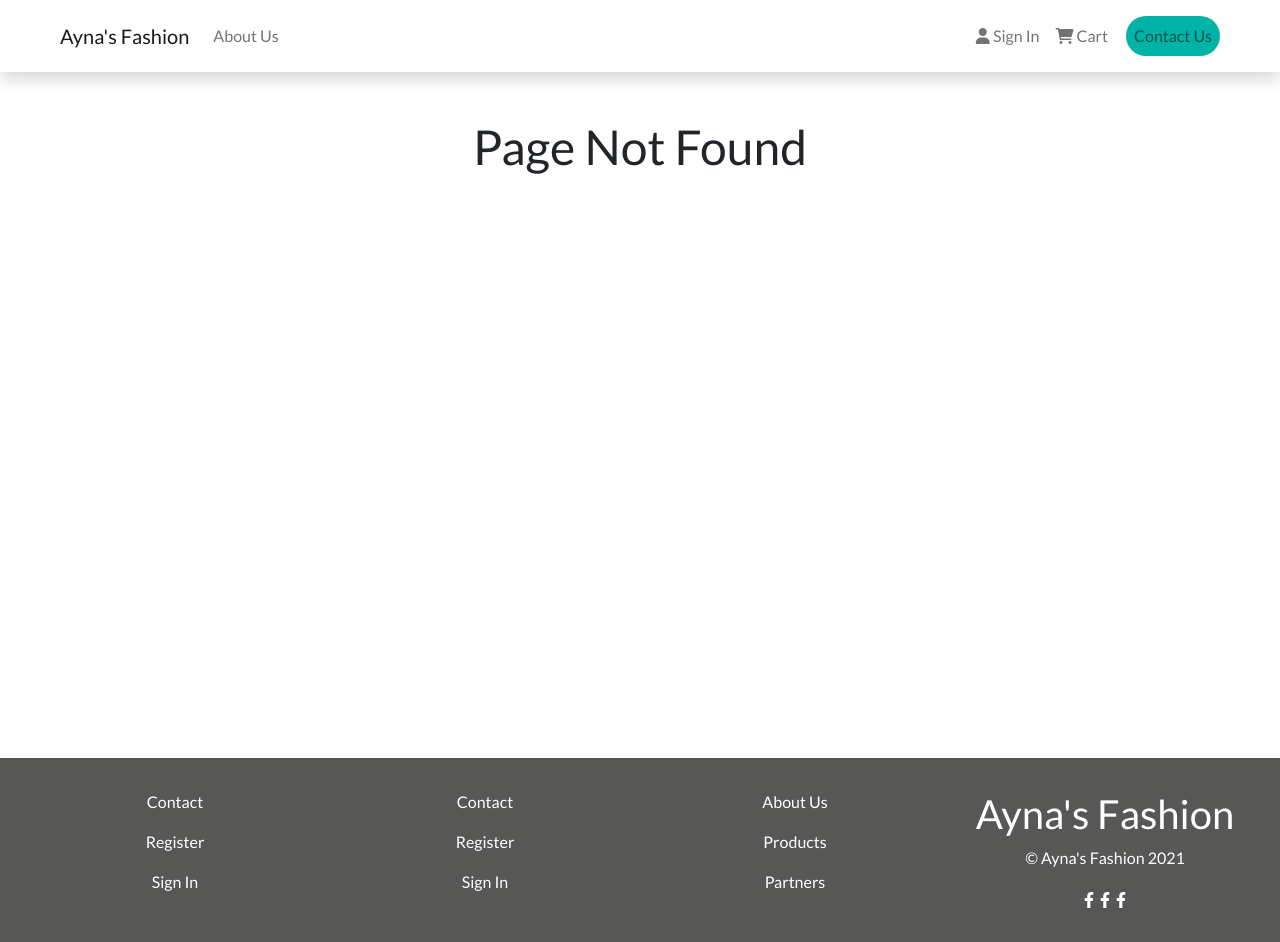
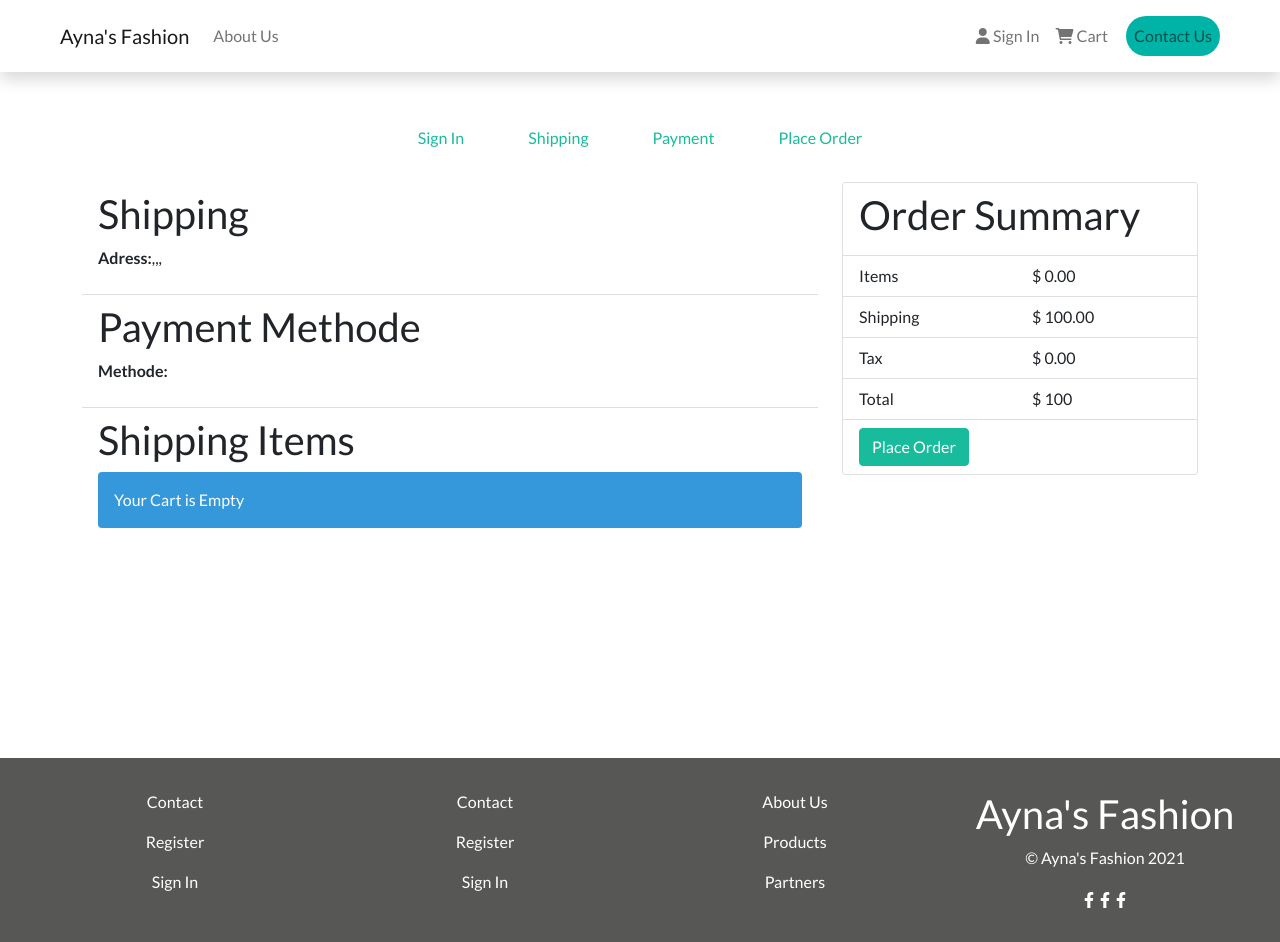
Before and after one commit to AttiR/Ayna-Fashion_Ecommerce_plateform, a React (Create React App) app in the folder frontend/: page /placeorder in a window 1280 px wide. Before the commit this address had no page. Built offline with nearby package versions, Linux system fonts and the light colour scheme.

Commit message:
Place Order Screen

```diff
--- a/frontend/src/App.js
+++ b/frontend/src/App.js
@@ -8,6 +8,7 @@
 import RegisterScreen from './screens/RegisterScreen';
 import LoginScreen from './screens/LoginScreen';
 import ShippingScreen from './screens/ShippingScreen';
+import PlaceOrderScreen from './screens/PlaceOrderScreen';
 import PaymentScreen from './screens/PaymentScreen';
 import ProfileScreen from './screens/ProfileScreen';
 import NotFound from './components/NotFound';
@@ -33,6 +34,7 @@
             <Route path="/profile" element={<ProfileScreen />} />
             <Route path="/shipping" element={<ShippingScreen />} />
             <Route path="/payment" element={<PaymentScreen />} />
+            <Route path="/placeorder" element={<PlaceOrderScreen />} />
 
             <Route path="*" element={<NotFound />} />
           </Routes>
--- /dev/null
+++ b/frontend/src/screens/PlaceOrderScreen.js
@@ -0,0 +1,154 @@
+import React, { useState } from 'react';
+import {
+  Button,
+  Col,
+  Row,
+  Image,
+  Card,
+  ListGroup,
+  ListGroupItem,
+  Container,
+} from 'react-bootstrap';
+import { useDispatch, useSelector } from 'react-redux';
+import { Link } from 'react-router-dom';
+import CheckoutSteps from '../components/CheckOutSteps';
+
+import Message from '../components/Message';
+
+const PlaceOrderScreen = () => {
+  // lest gets items in cart
+  const cart = useSelector((state) => state.cart); // from state
+
+  const addDecimals = (num) => {
+    return (Math.round(num * 100) / 100).toFixed(2);
+  };
+
+  // Calculate Price
+  cart.itemsPrice = addDecimals(
+    cart.cartItems.reduce((acc, item) => acc + item.price * item.qty, 0)
+  );
+
+  cart.shippingPrice = addDecimals(cart.itemsPrice > 100 ? 0 : 100);
+
+  cart.taxPrice = addDecimals(Number((0.15 * cart.itemsPrice).toFixed(2)));
+
+  cart.totalPrice =
+    Number(cart.itemsPrice) +
+    Number(cart.shippingPrice) +
+    Number(cart.taxPrice);
+
+  const placeOrderHandler = () => {
+    console.log('order');
+  };
+
+  return (
+    <Container className="mt-5">
+      <CheckoutSteps step1 step2 step3 step4 />
+      <Row>
+        <Col md={8}>
+          <ListGroup variant="flush">
+            <ListGroupItem>
+              <h2>Shipping</h2>
+              <p>
+                <strong>Adress:</strong>
+                {cart.shippingAddress.address},{cart.shippingAddress.city},
+                {cart.shippingAddress.postalCode},{cart.shippingAddress.country}
+              </p>
+            </ListGroupItem>
+
+            <ListGroupItem>
+              <h2>Payment Methode</h2>
+              <p>
+                <strong>Methode:</strong>
+                {cart.paymentMethod}
+              </p>
+            </ListGroupItem>
+
+            <ListGroupItem>
+              <h2>Shipping Items</h2>
+              {cart.cartItems.length === 0 ? (
+                <Message> Your Cart is Empty </Message>
+              ) : (
+                <ListGroup variant="flush">
+                  {cart.cartItems.map((item, index) => (
+                    <ListGroupItem key={index}>
+                      <Row>
+                        <Col md={1}>
+                          <Image
+                            src={item.image}
+                            alt={item.name}
+                            rounded
+                            fluid
+                          />
+                        </Col>
+                        <Col>
+                          <Link to={`/product/${item.product}`}>
+                            {item.name}
+                          </Link>
+                        </Col>
+
+                        <Col md={4}>
+                          {item.qty} x ${item.price} = ${item.qty * item.price}
+                        </Col>
+                      </Row>
+                    </ListGroupItem>
+                  ))}
+                </ListGroup>
+              )}
+            </ListGroupItem>
+          </ListGroup>
+        </Col>
+
+        <Col md={4}>
+          <Card>
+            <ListGroup variant="flush">
+              <ListGroupItem>
+                <h2>Order Summary</h2>
+              </ListGroupItem>
+              <ListGroupItem>
+                <Row>
+                  <Col>Items</Col>
+                  <Col>$ {cart.itemsPrice}</Col>
+                </Row>
+              </ListGroupItem>
+
+              <ListGroupItem>
+                <Row>
+                  <Col>Shipping</Col>
+                  <Col>$ {cart.shippingPrice}</Col>
+                </Row>
+              </ListGroupItem>
+
+              <ListGroupItem>
+                <Row>
+                  <Col>Tax</Col>
+                  <Col>$ {cart.taxPrice}</Col>
+                </Row>
+              </ListGroupItem>
+
+              <ListGroupItem>
+                <Row>
+                  <Col>Total</Col>
+                  <Col>$ {cart.totalPrice}</Col>
+                </Row>
+              </ListGroupItem>
+
+              <ListGroupItem>
+                <Button
+                  type="button"
+                  className=" btn-success"
+                  disabled={cart.cartItems === 0}
+                  onClick={placeOrderHandler}
+                >
+                  Place Order
+                </Button>
+              </ListGroupItem>
+            </ListGroup>
+          </Card>
+        </Col>
+      </Row>
+    </Container>
+  );
+};
+
+export default PlaceOrderScreen;
```
